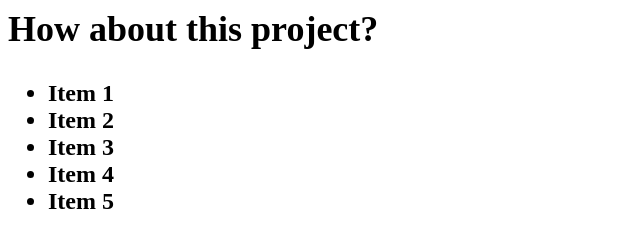
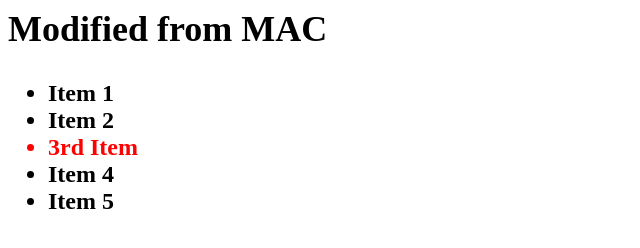
Before and after one commit to plitwin/MyProject, a plain HTML site: page index.html in a window 1280 px wide. Shown: the whole page, without its empty margins (0-640 px from the left). Drawn offline with Linux system fonts and the light colour scheme.

Commit message:
mac change

```diff
--- a/index.html
+++ b/index.html
@@ -5,11 +5,11 @@
 <body>
 	<h2>
 		<div id="container">
-			<h2>How about this project?</h2>
+			<h2>Modified from MAC</h2>
 			<ul>
 				<li>Item 1</li>
 				<li>Item 2</li>
-				<li>Item 3</li>
+				<li style="color:red;">3rd Item</li>
 				<li>Item 4</li>
 				<li>Item 5</li>
 			</ul>
```
